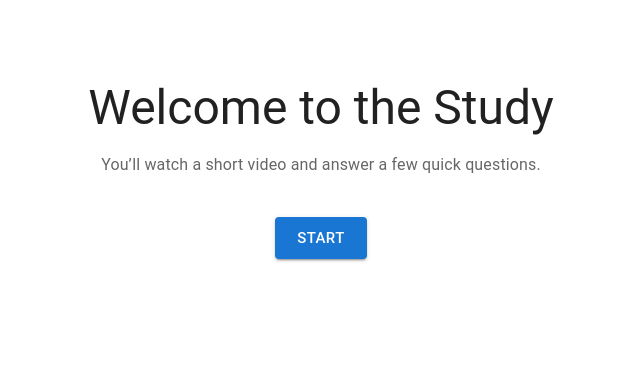
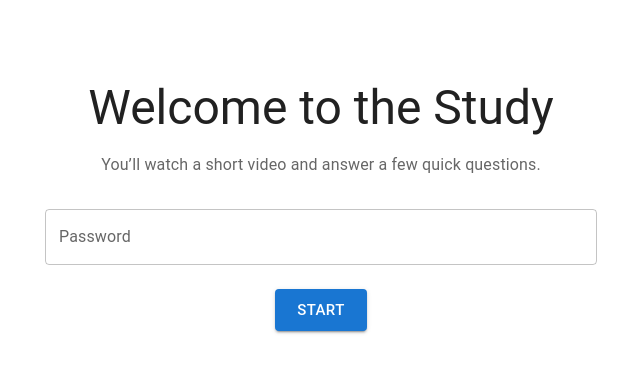
Before and after one commit to CLocs/vidstamp, a React (Vite) app: page / in a window 1280 px wide. Shown: the top 372 px of the page, without its empty margins (319-959 px from the left). Built offline with nearby package versions, Linux system fonts and the light colour scheme.

Commit message:
added password protect

```diff
--- a/src/pages/Home.jsx
+++ b/src/pages/Home.jsx
@@ -1,8 +1,28 @@
-import { Container, Box, Typography, Button } from "@mui/material";
+import { useState } from "react";
+import {
+  Container,
+  Box,
+  Typography,
+  Button,
+  TextField,
+} from "@mui/material";
 import { useNavigate } from "react-router-dom";
+
+const ENTRY_PASSWORD = "obgyn";
 
 export default function Home() {
   const navigate = useNavigate();
+  const [password, setPassword] = useState("");
+  const [error, setError] = useState("");
+
+  const handleStart = () => {
+    if (password.trim().toLowerCase() !== ENTRY_PASSWORD) {
+      setError("Incorrect password");
+      return;
+    }
+    setError("");
+    navigate("/survey");
+  };
 
   return (
     <Container maxWidth="sm" sx={{ textAlign: "center", mt: 10 }}>
@@ -13,12 +33,29 @@ export default function Home() {
         <Typography variant="body1" color="text.secondary">
           You’ll watch a short video and answer a few quick questions.
         </Typography>
+        <TextField
+          type="password"
+          label="Password"
+          value={password}
+          onChange={(e) => {
+            setPassword(e.target.value);
+            setError("");
+          }}
+          onKeyDown={(e) => {
+            if (e.key === "Enter") handleStart();
+          }}
+          error={!!error}
+          helperText={error}
+          fullWidth
+          autoComplete="off"
+          sx={{ mt: 4 }}
+        />
         <Button
           variant="contained"
           color="primary"
           size="large"
-          sx={{ mt: 5 }}
-          onClick={() => navigate("/survey")}
+          sx={{ mt: 3 }}
+          onClick={handleStart}
         >
           Start
         </Button>
```
